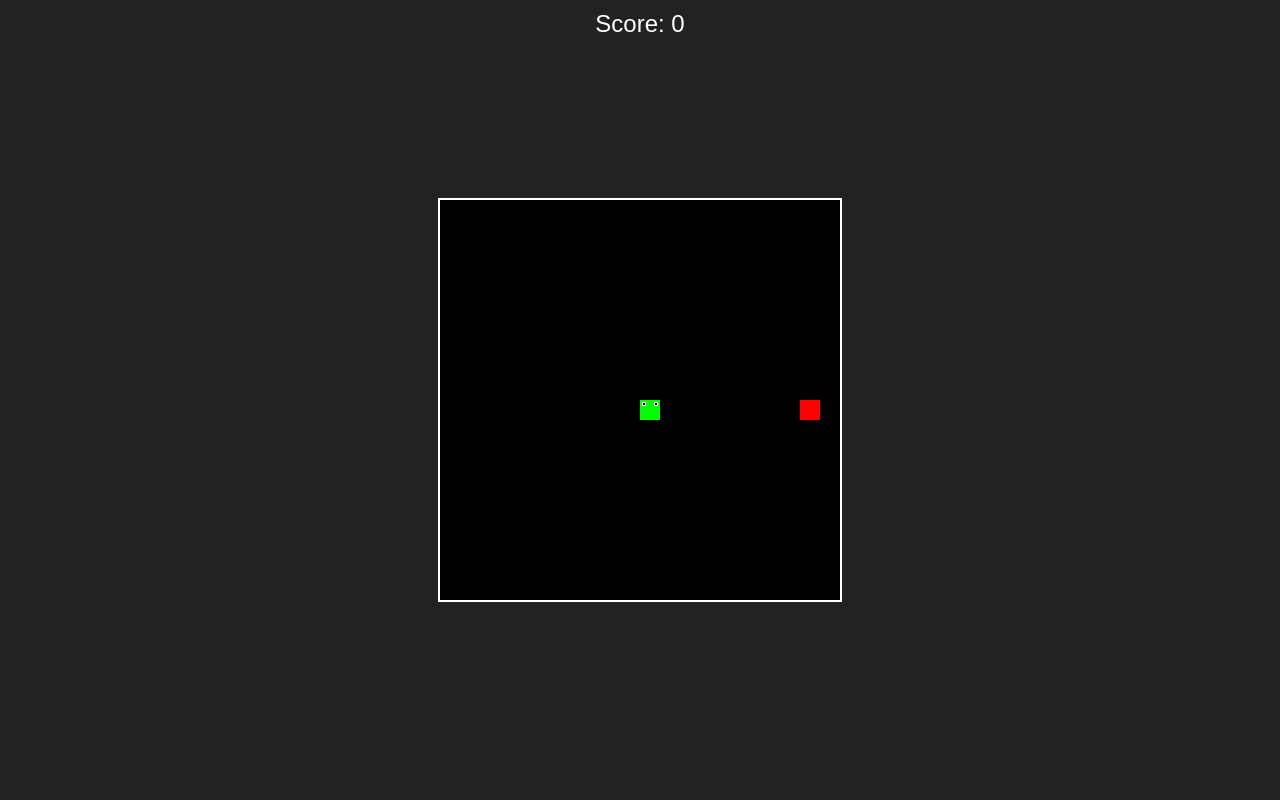
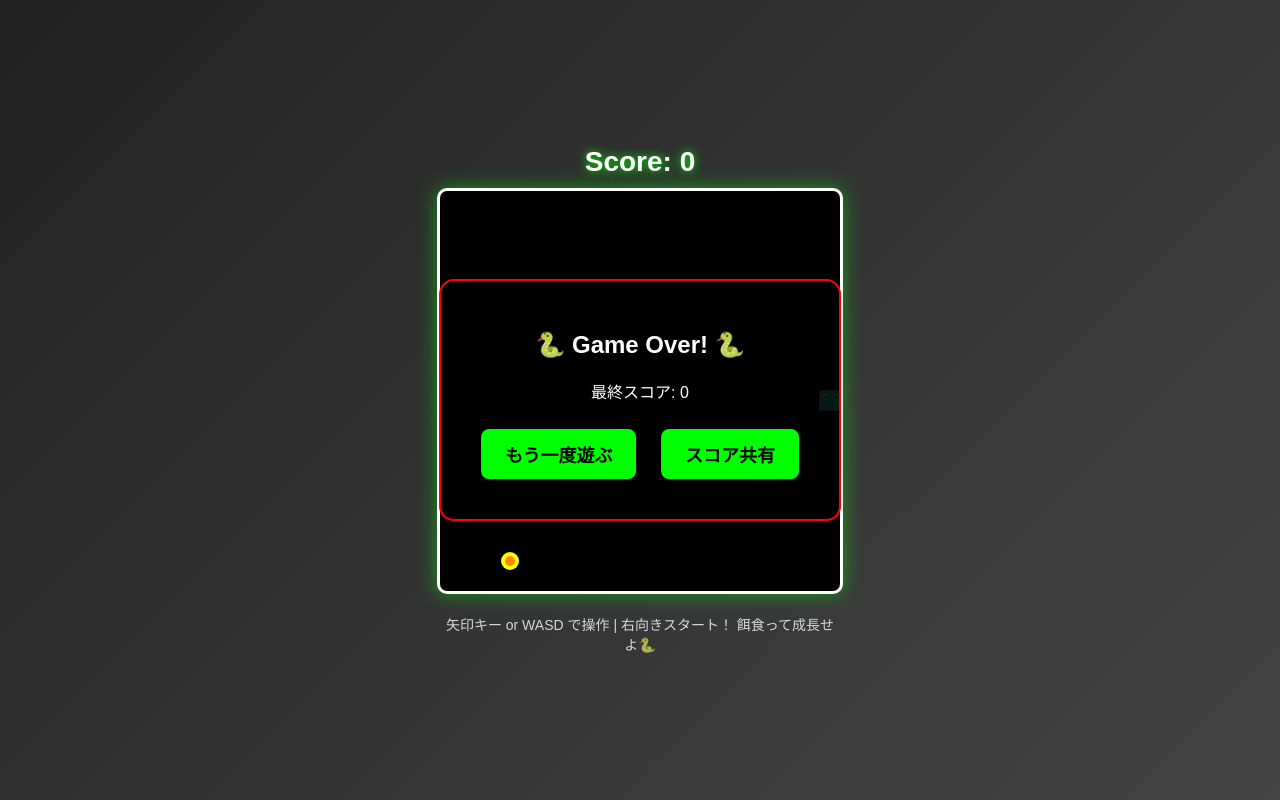
Before and after one commit to streamfx75-stack/Drug_snake, a plain HTML site: page index.html in a window 1280 px wide. Drawn offline with Linux system fonts and the light colour scheme.

Commit message:
Enhance Snake Game UI and controls
Updated game title and improved styling for better visuals. Added WASD controls for movement and adjusted game speed.

```diff
--- a/index.html
+++ b/index.html
@@ -3,16 +3,78 @@
 <head>
     <meta charset="UTF-8">
     <meta name="viewport" content="width=device-width, initial-scale=1.0">
-    <title>Grokの目つきスネークゲーム</title>
+    <title>Grokの目つきスネークゲーム（修正版）</title>
     <style>
-        body { display: flex; justify-content: center; align-items: center; height: 100vh; margin: 0; background: #222; color: #fff; font-family: Arial; }
-        canvas { border: 2px solid #fff; background: #000; }
-        #score { position: absolute; top: 10px; left: 50%; transform: translateX(-50%); font-size: 24px; }
+        body {
+            display: flex;
+            flex-direction: column;
+            justify-content: center;
+            align-items: center;
+            height: 100vh;
+            margin: 0;
+            background: linear-gradient(135deg, #222, #444);
+            color: #fff;
+            font-family: 'Arial', sans-serif;
+            user-select: none;
+        }
+        canvas {
+            border: 3px solid #fff;
+            background: #000;
+            border-radius: 10px;
+            box-shadow: 0 0 20px rgba(0,255,0,0.5);
+        }
+        #score {
+            font-size: 28px;
+            font-weight: bold;
+            margin-bottom: 10px;
+            text-shadow: 0 0 10px #0f0;
+        }
+        #gameOver {
+            position: absolute;
+            top: 50%;
+            left: 50%;
+            transform: translate(-50%, -50%);
+            background: rgba(0,0,0,0.9);
+            padding: 30px;
+            border-radius: 15px;
+            text-align: center;
+            display: none;
+            border: 2px solid #f00;
+        }
+        button {
+            background: #0f0;
+            color: #000;
+            border: none;
+            padding: 12px 24px;
+            font-size: 18px;
+            border-radius: 8px;
+            cursor: pointer;
+            margin: 10px;
+            font-weight: bold;
+        }
+        button:hover { background: #0a0; }
+        #instructions {
+            margin-top: 20px;
+            font-size: 14px;
+            opacity: 0.8;
+            text-align: center;
+            max-width: 400px;
+        }
     </style>
 </head>
 <body>
     <div id="score">Score: 0</div>
     <canvas id="game" width="400" height="400"></canvas>
+    <div id="instructions">
+        矢印キー or WASD で操作 | 右向きスタート！ 餌食って成長せよ🐍
+    </div>
+    <div id="gameOver">
+        <h2>🐍 Game Over! 🐍</h2>
+        <p>最終スコア: <span id="finalScore">0</span></p>
+        <button onclick="restart()">もう一度遊ぶ</button>
+        <button onclick="shareScore()">スコア共有</button>
+    </div>
+
     <script>
         const canvas = document.getElementById('game');
         const ctx = canvas.getContext('2d');
@@ -20,65 +82,125 @@
         const size = canvas.width / grid;
 
         let snake = [{x: 10, y: 10}];
-        let food = {x: Math.floor(Math.random() * grid), y: Math.floor(Math.random() * grid)};
-        let dx = 0, dy = 0;
+        let food = getRandomFood();
+        let dx = 1, dy = 0;  // ← 修正！ 右向きスタート
         let score = 0;
+        let gameRunning = true;
 
-        // キー入力
+        function getRandomFood() {
+            let fx, fy;
+            do {
+                fx = Math.floor(Math.random() * grid);
+                fy = Math.floor(Math.random() * grid);
+            } while (snake.some(s => s.x === fx && s.y === fy));
+            return {x: fx, y: fy};
+        }
+
+        // キー入力（WASDも追加）
         document.addEventListener('keydown', e => {
-            if (e.key === 'ArrowUp' && dy === 0) { dx = 0; dy = -1; }
-            if (e.key === 'ArrowDown' && dy === 0) { dx = 0; dy = 1; }
-            if (e.key === 'ArrowLeft' && dx === 0) { dx = -1; dy = 0; }
-            if (e.key === 'ArrowRight' && dx === 0) { dx = 1; dy = 0; }
+            if (!gameRunning) return;
+            if (e.key === 'ArrowUp' || e.key === 'w' || e.key === 'W') { if (dy === 0) { dx = 0; dy = -1; } }
+            if (e.key === 'ArrowDown' || e.key === 's' || e.key === 'S') { if (dy === 0) { dx = 0; dy = 1; } }
+            if (e.key === 'ArrowLeft' || e.key === 'a' || e.key === 'A') { if (dx === 0) { dx = -1; dy = 0; } }
+            if (e.key === 'ArrowRight' || e.key === 'd' || e.key === 'D') { if (dx === 0) { dx = 1; dy = 0; } }
         });
 
         function drawSnake() {
             snake.forEach((part, i) => {
-                ctx.fillStyle = i === 0 ? '#0f0' : '#080'; // 頭緑、体暗緑
-                ctx.fillRect(part.x * size, part.y * size, size, size);
-                // 目！（頭だけ）
+                ctx.fillStyle = i === 0 ? '#0ff' : '#08f';  // 頭水色、体青
+                ctx.fillRect(part.x * size, part.y * size, size-1, size-1);
+                ctx.strokeStyle = '#fff';
+                ctx.lineWidth = 1;
+                ctx.strokeRect(part.x * size, part.y * size, size-1, size-1);
+                // 目！（頭だけ、キラキラ）
                 if (i === 0) {
+                    const eyeSize = 3;
                     ctx.fillStyle = '#fff';
-                    ctx.fillRect(part.x * size + 2, part.y * size + 2, 4, 4);
-                    ctx.fillRect(part.x * size + size - 6, part.y * size + 2, 4, 4);
+                    ctx.beginPath();
+                    ctx.arc(part.x * size + size/4, part.y * size + size/4, eyeSize, 0, Math.PI*2);
+                    ctx.arc(part.x * size + size*3/4, part.y * size + size/4, eyeSize, 0, Math.PI*2);
+                    ctx.fill();
                     ctx.fillStyle = '#000';
-                    ctx.fillRect(part.x * size + 3, part.y * size + 3, 2, 2);
-                    ctx.fillRect(part.x * size + size - 5, part.y * size + 3, 2, 2);
+                    ctx.beginPath();
+                    ctx.arc(part.x * size + size/4 +1, part.y * size + size/4 +1, 1, 0, Math.PI*2);
+                    ctx.arc(part.x * size + size*3/4 +1, part.y * size + size/4 +1, 1, 0, Math.PI*2);
+                    ctx.fill();
                 }
             });
         }
 
         function drawFood() {
-            ctx.fillStyle = '#f00';
-            ctx.fillRect(food.x * size, food.y * size, size, size);
+            ctx.fillStyle = '#ff0';
+            ctx.beginPath();
+            ctx.arc(food.x * size + size/2, food.y * size + size/2, size/2 -1, 0, Math.PI*2);
+            ctx.fill();
+            ctx.fillStyle = '#f80';
+            ctx.beginPath();
+            ctx.arc(food.x * size + size/2, food.y * size + size/2, size/4, 0, Math.PI*2);
+            ctx.fill();
         }
 
         function update() {
             const head = {x: snake[0].x + dx, y: snake[0].y + dy};
-            // 壁/自分衝突
-            if (head.x < 0 || head.x >= grid || head.y < 0 || head.y >= grid || snake.some(s => s.x === head.x && s.y === head.y)) {
-                alert('Game Over! Score: ' + score);
-                location.reload();
+            // 壁 or 体衝突
+            if (head.x < 0 || head.x >= grid || head.y < 0 || head.y >= grid ||
+                snake.slice(1).some(s => s.x === head.x && s.y === head.y)) {  // 頭以外と衝突
+                gameOver();
+                return;
             }
             snake.unshift(head);
-            // 餌食う
             if (head.x === food.x && head.y === food.y) {
                 score++;
                 document.getElementById('score').textContent = 'Score: ' + score;
-                food = {x: Math.floor(Math.random() * grid), y: Math.floor(Math.random() * grid)};
+                food = getRandomFood();
             } else {
                 snake.pop();
             }
         }
 
         function gameLoop() {
+            if (!gameRunning) return;
             ctx.clearRect(0, 0, canvas.width, canvas.height);
             update();
             drawSnake();
             drawFood();
-            setTimeout(gameLoop, 150);
+            setTimeout(gameLoop, 120);
         }
+
+        function gameOver() {
+            gameRunning = false;
+            document.getElementById('finalScore').textContent = score;
+            document.getElementById('gameOver').style.display = 'block';
+        }
+
+        function restart() {
+            snake = [{x: 10, y: 10}];
+            food = getRandomFood();
+            dx = 1; dy = 0;
+            score = 0;
+            gameRunning = true;
+            document.getElementById('score').textContent = 'Score: 0';
+            document.getElementById('gameOver').style.display = 'none';
+            ctx.clearRect(0, 0, canvas.width, canvas.height);
+            gameLoop();
+        }
+
+        function shareScore() {
+            if (navigator.share) {
+                navigator.share({
+                    title: 'Grokスネーク 高スコア！',
+                    text: `Score: ${score}！ Manusより芸細かい目つき蛇🐍`,
+                    url: window.location.href
+                });
+            } else {
+                alert(`スコア: ${score}！ 友達に自慢してね😂`);
+            }
+        }
+
+        // スタート！
         gameLoop();
     </script>
 </body>
 </html>
+</body>
+</html>
```
